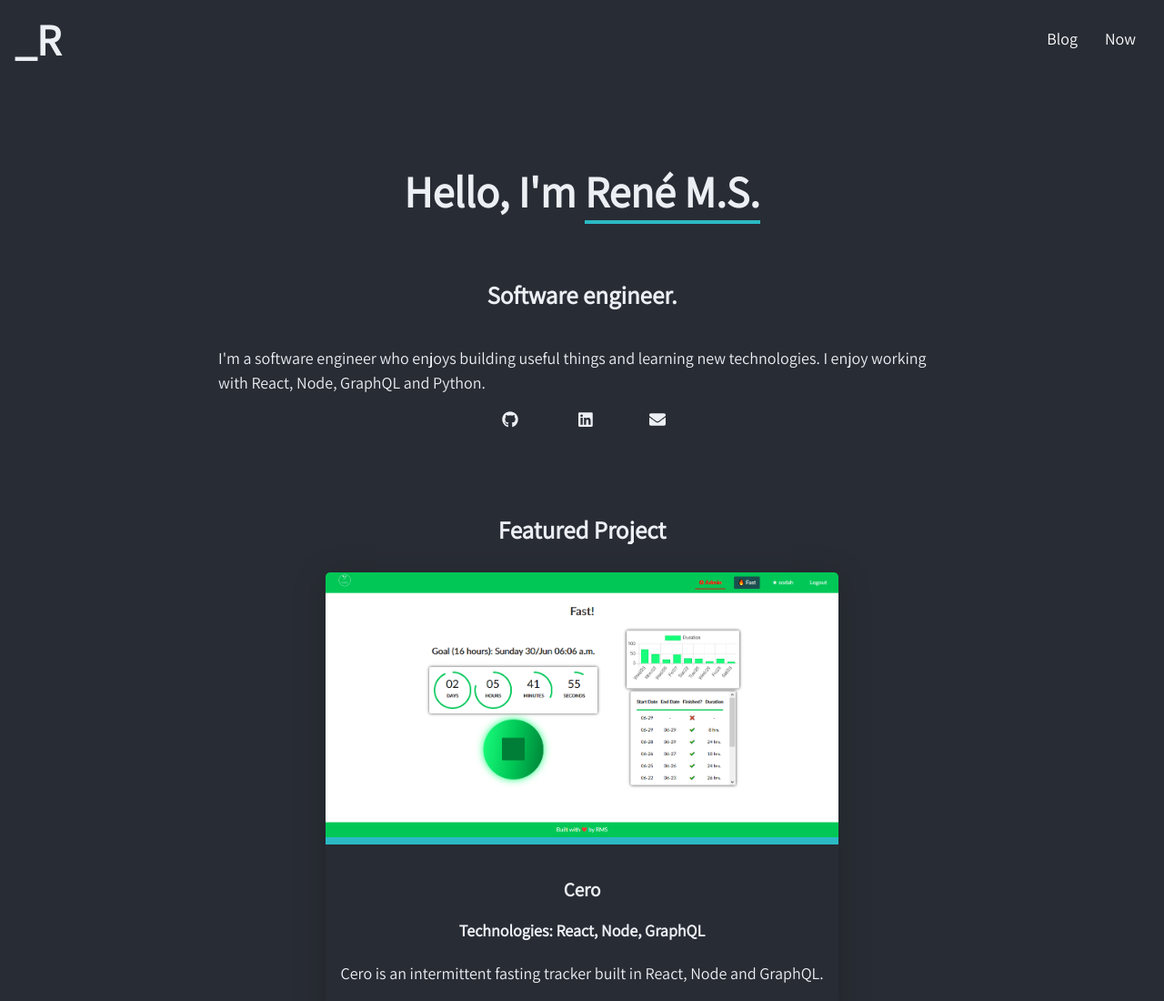
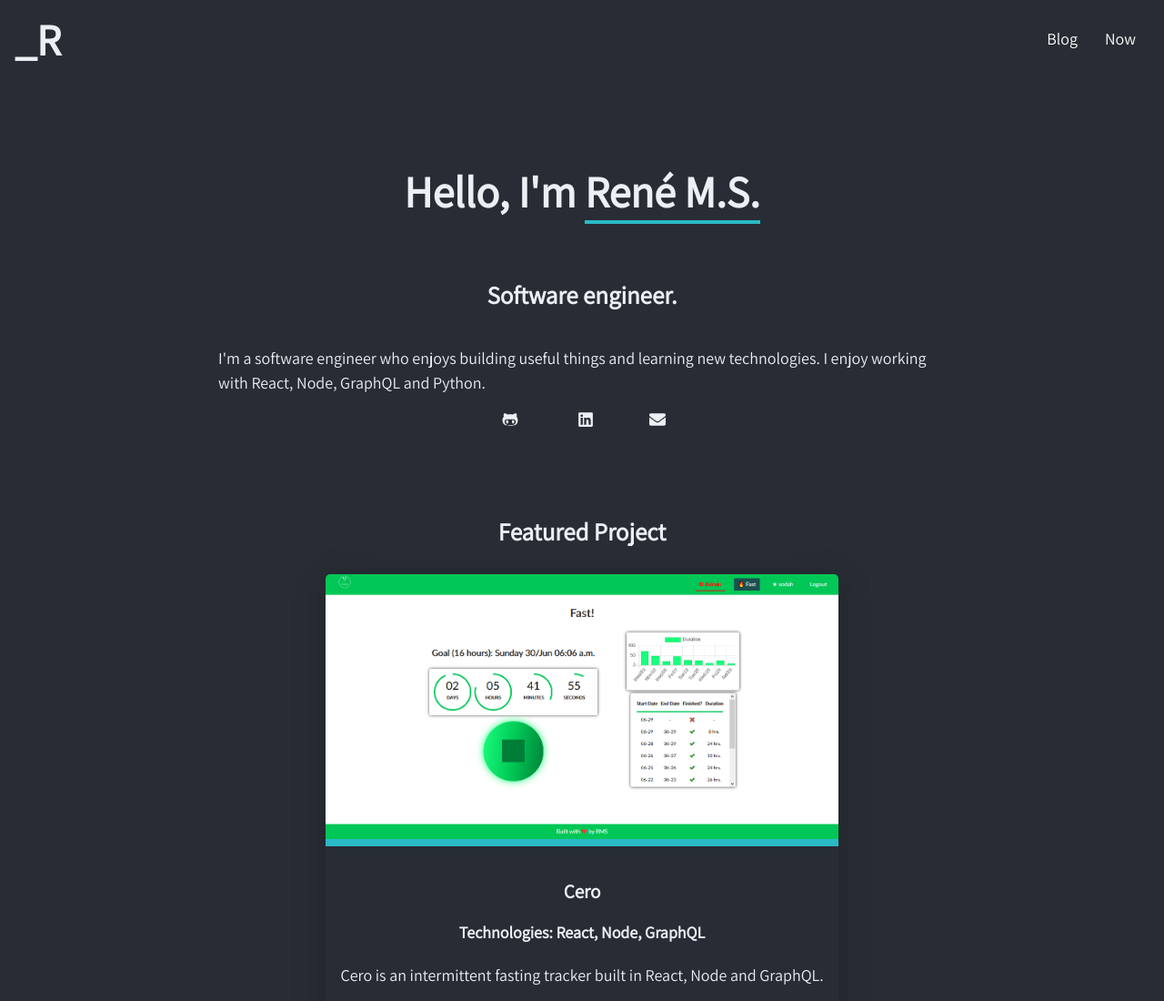
Before and after one commit to remusa/renems.com, a Gatsby site: page / in a window 1280 px wide. Shown: the top 1100 px of the page at 91% size. Built offline with nearby package versions, Linux system fonts and the light colour scheme; Gatsby itself is replaced by a stand-in of ours.

Commit message:
Switch to react-icons

```diff
--- a/package.json
+++ b/package.json
@@ -44,6 +44,7 @@
     "react-anchor-link-smooth-scroll": "^1.0.12",
     "react-dom": "^16.8.6",
     "react-helmet": "^5.2.1",
+    "react-icons": "^3.8.0",
     "styled-components": "^4.3.2"
   },
   "devDependencies": {
--- a/src/components/social.js
+++ b/src/components/social.js
@@ -1,15 +1,8 @@
 import React from 'react'
 import styled from 'styled-components'
-import { FontAwesomeIcon } from '@fortawesome/react-fontawesome'
-import {
-  faGithub,
-  faLinkedin,
-  faTwitter,
-  faYoutube,
-} from '@fortawesome/free-brands-svg-icons'
-import { faEnvelope } from '@fortawesome/free-solid-svg-icons'
 // import socialLinks from '../data/social.json'
 // import AnchorLink from 'react-anchor-link-smooth-scroll'
+import { FaGithubAlt, FaLinkedin, FaEnvelope, FaYoutube, FaTwitter } from 'react-icons/fa'
 
 const SocialStyles = styled.div`
   display: flex;
@@ -48,10 +41,7 @@ const SocialStyles = styled.div`
   }
 `
 
-const Social = () => {
-  const iconSize = '1x'
-
-  return (
+const Social = () => (
   <SocialStyles>
     <a
       target='_blank'
@@ -59,8 +49,8 @@ const Social = () => {
       href='https://github.com/remusa'
       className='social-link github'
     >
-        <FontAwesomeIcon icon={faGithub} size={iconSize} />
-        <p className="icon-title">Github</p>
+      <FaGithubAlt />
+      <p className='icon-title'>Github</p>
     </a>
 
     <a
@@ -69,17 +59,13 @@ const Social = () => {
       href='https://www.linkedin.com/in/remusa'
       className='social-link linkedin'
     >
-        <FontAwesomeIcon icon={faLinkedin} size={iconSize} />
-        <p className="icon-title">LinkedIn</p>
+      <FaLinkedin />
+      <p className='icon-title'>LinkedIn</p>
     </a>
 
-      {/* <AnchorLink href="#contact" className='social-link email'>
-        <FontAwesomeIcon icon={faEnvelope} size={iconSize} />
-      </AnchorLink> */}
-
     <a href='#contact' className='social-link email'>
-        <FontAwesomeIcon icon={faEnvelope} size={iconSize} />
-        <p className="icon-title">Email</p>
+      <FaEnvelope />
+      <p className='icon-title'>Email</p>
     </a>
 
     {/* <a
@@ -88,8 +74,8 @@ const Social = () => {
       href='https://twitter.com/remusa_'
       className='social-link twitter'
     >
-        <FontAwesomeIcon icon={faTwitter} size={iconSize} />
-        <p className="icon-title">Twitter</p>
+      <FaTwitter />
+      <p className='icon-title'>Twitter</p>
     </a> */}
 
     {/* <a
@@ -98,11 +84,10 @@ const Social = () => {
       href='https:/youtube.com/remusa_'
       className='social-link twitter'
     >
-        <FontAwesomeIcon icon={faYoutube} size={iconSize} />
-        <p className="icon-title">YouTube</p>
+      <FaYoutube />
+      <p className='icon-title'>YouTube</p>
     </a> */}
   </SocialStyles>
 )
-}
 
 export default Social
```
Also changed, not shown: 1 other file. Lines whose indentation alone changed are shown as unchanged.
